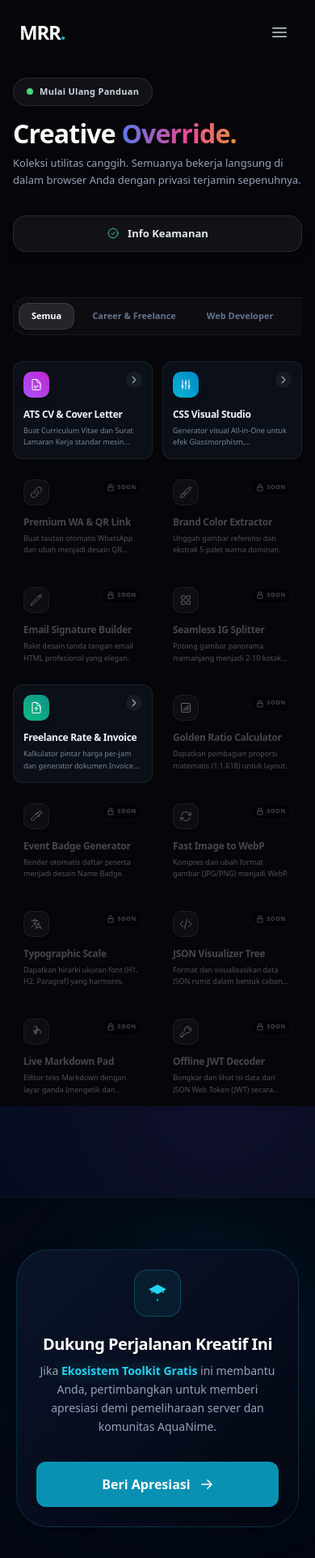
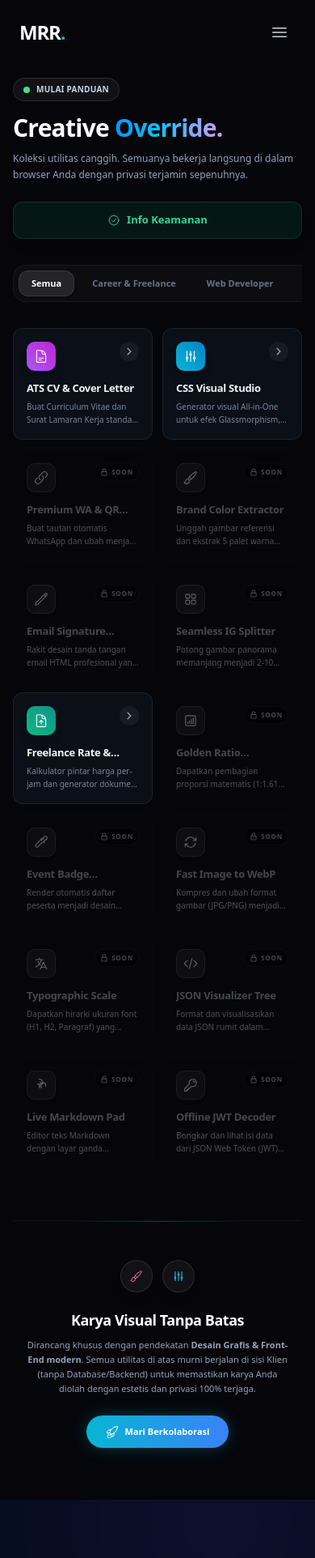
Before and after one commit to Rafli161102/CV-MRR, a Next.js app: page /toolkit in a window 390 px wide. Shown: the top 1924 px of the page at 81% size. Built offline with nearby package versions, Linux system fonts and the light colour scheme.

Commit message:
Update page.jsx

```diff
--- a/src/app/toolkit/page.jsx
+++ b/src/app/toolkit/page.jsx
@@ -23,7 +23,8 @@ const Icons = {
   ArrowRight: (p) => <svg fill="none" viewBox="0 0 24 24" strokeWidth={2.5} stroke="currentColor" {...p}><path strokeLinecap="round" strokeLinejoin="round" d="M8.25 4.5l7.5 7.5-7.5 7.5" /></svg>,
   Lock: (p) => <svg fill="none" viewBox="0 0 24 24" strokeWidth={2.5} stroke="currentColor" {...p}><path strokeLinecap="round" strokeLinejoin="round" d="M16.5 10.5V6.75a4.5 4.5 0 10-9 0v3.75m-.75 11.25h10.5a2.25 2.25 0 002.25-2.25v-6.75a2.25 2.25 0 00-2.25-2.25H6.75a2.25 2.25 0 00-2.25 2.25v6.75a2.25 2.25 0 002.25 2.25z" /></svg>,
   ShieldCheck: (p) => <svg fill="none" viewBox="0 0 24 24" strokeWidth={1.5} stroke="currentColor" {...p}><path strokeLinecap="round" strokeLinejoin="round" d="M9 12.75L11.25 15 15 9.75M21 12c0 1.268-.63 2.39-1.593 3.068a3.745 3.745 0 01-1.043 3.296a3.745 3.745 0 01-3.296 1.043A3.745 3.745 0 0112 21c-1.268 0-2.39-.63-3.068-1.593a3.746 3.746 0 01-3.296-1.043a3.745 3.745 0 01-1.043-3.296A3.745 3.745 0 013 12c0-1.268.63-2.39 1.593-3.068a3.745 3.745 0 011.043-3.296a3.746 3.746 0 013.296-1.043A3.746 3.746 0 0112 3c1.268 0 2.39.63 3.068 1.593a3.746 3.746 0 013.296 1.043a3.746 3.746 0 011.043 3.296A3.745 3.745 0 0121 12z" /></svg>,
-  X: (p) => <svg fill="none" viewBox="0 0 24 24" strokeWidth={2.5} stroke="currentColor" {...p}><path strokeLinecap="round" strokeLinejoin="round" d="M6 18L18 6M6 6l12 12" /></svg>
+  X: (p) => <svg fill="none" viewBox="0 0 24 24" strokeWidth={2.5} stroke="currentColor" {...p}><path strokeLinecap="round" strokeLinejoin="round" d="M6 18L18 6M6 6l12 12" /></svg>,
+  Rocket: (p) => <svg fill="none" viewBox="0 0 24 24" strokeWidth={1.5} stroke="currentColor" {...p}><path strokeLinecap="round" strokeLinejoin="round" d="M15.59 14.37a6 6 0 01-5.84 7.38v-4.8m5.84-2.58a14.98 14.98 0 006.16-12.12A14.98 14.98 0 009.631 8.41m5.96 5.96a14.926 14.926 0 01-5.841 2.58m-.119-8.54a6 6 0 00-7.381 5.84h4.8m2.581-5.84a14.927 14.927 0 00-2.58 5.84m2.699 2.7c-.103.021-.207.041-.311.06a15.09 15.09 0 01-2.448-2.448 14.9 14.9 0 01.06-.312m-2.24 2.39a4.493 4.493 0 00-1.757 4.306 4.433 4.433 0 002.771 2.77c1.651.567 3.485.044 4.306-1.756l3.05-3.05a15.001 15.001 0 00-3.235-3.235l-3.05 3.05z" /></svg>
 };
 
 // ============================================================================
@@ -63,7 +64,7 @@ const toolThemes = {
 };
 
 // =========================================================================
-// KOMPONEN KARTU MODUL
+// KOMPONEN KARTU MODUL (RESPONSIF 2 KOLOM MOBILE)
 // =========================================================================
 const UnifiedCard = ({ tool, cardId }) => {
   const [isClicked, setIsClicked] = useState(false);
@@ -79,14 +80,7 @@ const UnifiedCard = ({ tool, cardId }) => {
 
     setTimeout(() => {
       setIsClicked(false);
-      // Fallback navigation jika useRouter tidak digunakan
-      if (tool.link && tool.link.trim() !== '' && tool.link !== '#') {
-        if (linkRef.current) {
-          linkRef.current.click();
-        } else {
-          window.location.href = tool.link;
-        }
-      }
+      if (linkRef.current) linkRef.current.click();
     }, 600);
   };
 
@@ -98,7 +92,7 @@ const UnifiedCard = ({ tool, cardId }) => {
       <div
         id={cardId}
         onClick={handleClick}
-        className={`group relative flex flex-col justify-between p-3 sm:p-5 lg:p-6 transition-all duration-300 rounded-xl sm:rounded-[20px] lg:rounded-[24px] overflow-hidden min-h-[110px] sm:min-h-[140px] lg:aspect-[1.618/1] transform-gpu
+        className={`group relative flex flex-col justify-between p-4 sm:p-5 lg:p-6 transition-all duration-300 rounded-xl sm:rounded-[20px] lg:rounded-[24px] overflow-hidden min-h-[120px] sm:min-h-[140px] lg:aspect-[1.618/1] transform-gpu
           ${isActive
             ? `bg-[#0a0f18] border border-white/[0.08] hover:border-white/[0.15] ${theme.glow} hover:-translate-y-1 cursor-pointer`
             : `bg-white/[0.01] border border-white/[0.02] opacity-60 grayscale-[80%] transition-all cursor-not-allowed`
@@ -107,33 +101,33 @@ const UnifiedCard = ({ tool, cardId }) => {
         <div className={`absolute top-0 right-0 w-24 h-24 sm:w-32 sm:h-32 bg-gradient-to-bl ${theme.bg} rounded-full blur-[30px] sm:blur-[40px] opacity-0 group-hover:opacity-100 transition-opacity duration-700 pointer-events-none`}></div>
 
         <div className="flex items-start justify-between mb-3 sm:mb-4 lg:mb-6 relative z-10">
-          <div className={`w-8 h-8 sm:w-11 sm:h-11 lg:w-12 lg:h-12 rounded-[10px] sm:rounded-[14px] flex items-center justify-center transition-all duration-500 shadow-lg shrink-0
+          <div className={`w-9 h-9 sm:w-11 sm:h-11 lg:w-12 lg:h-12 rounded-[10px] sm:rounded-[14px] flex items-center justify-center transition-all duration-500 shadow-lg shrink-0
             ${!isClicked && isActive ? `group-hover:${tool.hoverAnim}` : ''}
             ${isClicked && tool.clickAnim ? tool.clickAnim : ''}
             ${isActive ? `bg-gradient-to-tr ${theme.iconBg} text-white` : `bg-white/5 text-slate-400 border border-white/10`}
           `}>
-             <IconComponent className="w-4 h-4 sm:w-5 sm:h-5 lg:w-[22px] lg:h-[22px]" />
+             <IconComponent className="w-[18px] h-[18px] sm:w-5 sm:h-5 lg:w-[22px] lg:h-[22px]" />
           </div>
 
           <div className="shrink-0">
             {isActive ? (
-              <div className={`flex items-center justify-center w-5 h-5 sm:w-7 sm:h-7 lg:w-8 lg:h-8 rounded-full transition-all duration-300 bg-white/5 text-slate-400 group-hover:bg-white/10 ${theme.text} ${isClicked ? 'translate-x-2 opacity-0' : ''}`}>
+              <div className={`flex items-center justify-center w-6 h-6 sm:w-7 sm:h-7 lg:w-8 lg:h-8 rounded-full transition-all duration-300 bg-white/5 text-slate-400 group-hover:bg-white/10 ${theme.text} ${isClicked ? 'translate-x-2 opacity-0' : ''}`}>
                 <Icons.ArrowRight className="w-3 h-3 sm:w-3.5 sm:h-3.5" />
               </div>
             ) : (
               <div className="flex items-center gap-1 px-1.5 py-1 sm:px-2.5 sm:py-1.5 bg-black/40 border border-white/5 rounded-full">
                  <Icons.Lock className="w-2.5 h-2.5 sm:w-3 sm:h-3 text-slate-500" />
-                 <span className="text-[7px] sm:text-[9px] font-bold tracking-widest text-slate-500">SOON</span>
+                 <span className="text-[8px] sm:text-[9px] font-bold tracking-widest text-slate-500">SOON</span>
               </div>
             )}
           </div>
         </div>
 
         <div className="relative z-10 flex-1 flex flex-col justify-end">
-          <h3 className={`text-[12px] sm:text-[16px] lg:text-[18px] font-bold tracking-tight mb-1 sm:mb-1.5 transition-colors ${isActive ? 'text-slate-100 group-hover:text-white' : 'text-slate-500'}`}>
+          <h3 className={`text-[13px] sm:text-[16px] lg:text-[18px] font-bold tracking-tight mb-1 sm:mb-1.5 transition-colors ${isActive ? 'text-slate-100 group-hover:text-white' : 'text-slate-500'} line-clamp-1`}>
             {tool.title}
           </h3>
-          <p className="text-[9px] sm:text-[11px] lg:text-[12px] text-slate-400/80 font-medium line-clamp-2 leading-relaxed transition-colors">
+          <p className="text-[10px] sm:text-[11px] lg:text-[12px] text-slate-400/80 font-medium line-clamp-2 sm:line-clamp-2 leading-relaxed transition-colors">
             {tool.description}
           </p>
         </div>
@@ -146,15 +140,15 @@ const UnifiedCard = ({ tool, cardId }) => {
 // DATA LANGKAH TUTORIAL
 // =========================================================================
 const TOUR_STEPS = [
-  { target: 'tut-start', title: 'Mulai dari Sini', text: <>Ini adalah meja kerja digital Anda. <br/><br/>Kapanpun Anda merasa kebingungan, klik tombol <strong>"Mulai Ulang Panduan"</strong> ini untuk memanggil saya kembali.</>, position: 'bottom' },
+  { target: 'tut-start', title: 'Mulai dari Sini', text: <>Ini adalah meja kerja digital Anda. <br/><br/>Kapanpun Anda merasa kebingungan, klik tombol <strong>"Mulai Panduan"</strong> ini untuk memanggil saya kembali.</>, position: 'bottom' },
   { target: 'tut-filter', title: 'Pencarian Cepat', text: <>Gunakan menu ini untuk menyaring alat. <br/><br/>Contoh: Klik <strong>"Design Utility"</strong> jika Anda hanya ingin melihat alat untuk keperluan desain.</>, position: 'bottom' },
-  { target: 'tut-active', title: 'Alat Siap Pakai', text: <><ul className="list-disc pl-4 space-y-1 mb-2"><li>Kotak berwarna cerah</li><li>Ada ikon panah di pojok</li><li>Bisa langsung diklik!</li></ul>Ini berarti alat tersebut sudah 100% siap membantu pekerjaan Anda.</>, position: 'bottom' },
+  { target: 'tut-active', title: 'Alat Siap Pakai', text: <><ul className="list-disc pl-4 space-y-1 mb-2 text-left"><li>Kotak berwarna cerah</li><li>Ada ikon panah di pojok</li><li>Bisa langsung diklik!</li></ul>Ini berarti alat tersebut sudah 100% siap membantu pekerjaan Anda.</>, position: 'bottom' },
   { target: 'tut-locked', title: 'Segera Hadir', text: <>Kartu abu-abu dengan label <strong>"SOON"</strong> berarti alatnya masih dirakit oleh tim pemrogram kami. <br/><br/>Harap bersabar ya!</>, position: 'top' },
   { target: 'tut-security', title: 'Privasi Terjamin', text: <>Sangat penting: Semua alat di website ini bekerja langsung di memori komputer Anda sendiri.<br/><br/>Kami <strong>tidak pernah mencuri</strong> data sensitif Anda.</>, position: 'bottom' }
 ];
 
 // =========================================================================
-// KOMPONEN: BUBBLE TUTORIAL DENGAN PELACAKAN INTERVAL
+// KOMPONEN: BUBBLE TUTORIAL DENGAN PELACAKAN INTERVAL (ANTI KABUR/MELeset)
 // =========================================================================
 const GuidedTour = ({ onComplete }) => {
   const [step, setStep] = useState(0);
@@ -216,6 +210,7 @@ const GuidedTour = ({ onComplete }) => {
   let bubbleTop = targetRect.bottom + padding + 15;
   let bubbleBottom = 'auto';
 
+  // Mengubah posisi pop-up jika menabrak batas layar bawah
   if (TOUR_STEPS[step].position === 'top' || (window.innerHeight - targetRect.bottom < 250)) {
      bubbleTop = 'auto';
      bubbleBottom = window.innerHeight - targetRect.top + padding + 15;
@@ -226,8 +221,7 @@ const GuidedTour = ({ onComplete }) => {
 
       <div className="absolute inset-0 bg-[#030712]/80 backdrop-blur-[2px] transition-all duration-300" />
 
-      {targetRect && (
-        <>
+      {/* Spotlight murni tanpa CSS Transition delay agar mengunci erat ke target saat scroll */}
       <div
         className="absolute pointer-events-none border-2 border-cyan-400 animate-pulse"
         style={{
@@ -241,14 +235,13 @@ const GuidedTour = ({ onComplete }) => {
       />
 
       <div
-            className="absolute bg-[#0f172a] border border-cyan-500/50 shadow-[0_20px_40px_rgba(0,0,0,0.5)] rounded-[24px] p-5 sm:p-6 transition-all duration-[50ms] ease-linear"
+        className="absolute bg-[#0f172a] border border-cyan-500/50 shadow-[0_20px_40px_rgba(0,0,0,0.5)] rounded-[24px] p-5 sm:p-6"
         style={{
           width: `${bubbleWidth}px`,
           left: isMobile ? '16px' : `${targetRect.left + (targetRect.width / 2)}px`,
           transform: isMobile ? 'none' : 'translateX(-50%)',
           top: bubbleTop !== 'auto' ? `${bubbleTop}px` : 'auto',
           bottom: bubbleBottom !== 'auto' ? `${bubbleBottom}px` : 'auto',
-              transition: 'opacity 0.3s ease'
         }}
       >
          <div className="relative z-10 pointer-events-auto">
@@ -263,15 +256,13 @@ const GuidedTour = ({ onComplete }) => {
            <div className="text-[13px] sm:text-[13.5px] text-slate-300 leading-relaxed font-medium mb-6">{TOUR_STEPS[step].text}</div>
 
            <div className="flex justify-between items-center">
-                 <button onClick={onComplete} className="text-[11px] sm:text-[12px] font-bold text-slate-500 hover:text-white transition-colors px-1 py-2">Akhiri Tur</button>
+             <button onClick={onComplete} className="text-[11px] sm:text-[12px] font-bold text-slate-500 hover:text-white transition-colors px-2 py-2">Akhiri Tur</button>
              <button onClick={() => step < TOUR_STEPS.length - 1 ? setStep(s => s + 1) : onComplete()} className="bg-cyan-500 hover:bg-cyan-400 text-black px-5 sm:px-6 py-2 sm:py-2.5 rounded-full text-[12px] sm:text-[13px] font-bold transition-all shadow-[0_0_15px_rgba(34,211,238,0.4)] hover:scale-105 active:scale-95">
                {step < TOUR_STEPS.length - 1 ? 'Lanjut Mengerti' : 'Selesai!'}
              </button>
            </div>
          </div>
       </div>
-        </>
-      )}
     </div>
   );
 }
@@ -286,17 +277,18 @@ export default function ToolkitPage() {
   const [showTutorial, setShowTutorial] = useState(false);
 
   useEffect(() => {
-    // Memastikan tutorial langsung jalan (Auto-Start)
-    const hasSeenTutorial = localStorage.getItem('override_tour_active_v1');
+    // Key di-reset agar PASTI MUNCUL untuk user/previewer baru
+    const hasSeenTutorial = localStorage.getItem('portfolio_toolkit_tour_v2');
     if (!hasSeenTutorial) {
-      const timer = setTimeout(() => setShowTutorial(true), 500);
+      // Delay 1.5 detik memberikan waktu agar halaman selesai di-render sebelum tutorial muncul
+      const timer = setTimeout(() => setShowTutorial(true), 1500);
       return () => clearTimeout(timer);
     }
   }, []);
 
   const handleCompleteTutorial = () => {
     setShowTutorial(false);
-    localStorage.setItem('override_tour_active_v1', 'true');
+    localStorage.setItem('portfolio_toolkit_tour_v2', 'true');
     window.scrollTo({ top: 0, behavior: 'smooth' });
   };
 
@@ -310,16 +302,16 @@ export default function ToolkitPage() {
         <div className="absolute bottom-[-10%] right-[-10%] w-[80vw] h-[80vw] sm:w-[50vw] sm:h-[50vw] bg-purple-600/10 rounded-full blur-[120px] sm:blur-[150px] mix-blend-screen"></div>
       </div>
 
-      {/* pb-0 untuk menghilangkan space bawah agar mentok footer */}
-      <div className="w-full max-w-[1400px] mx-auto px-4 sm:px-6 md:px-8 pt-24 sm:pt-32 lg:pt-36 pb-0 flex flex-col flex-grow">
+      <div className="w-full max-w-[1400px] mx-auto px-4 sm:px-6 md:px-8 pt-24 sm:pt-32 lg:pt-36 flex flex-col flex-grow">
 
-        <header className="mb-6 sm:mb-8 lg:mb-[42px] animate-fade-in-up">
-          <div className="flex flex-col md:flex-row md:items-end justify-between gap-6 sm:gap-8 mb-6 sm:mb-8">
-            <div className="w-full md:w-[60%] lg:w-[65%]">
+        {/* HEADER DIPERBAIKI (TOMBOL TERPISAH, JUDUL FOKUS KIRI) */}
+        <header className="mb-6 sm:mb-8 lg:mb-12 animate-fade-in-up">
+          <div className="flex flex-col md:flex-row md:items-end justify-between gap-6 sm:gap-8">
+            <div className="w-full md:w-[65%]">
 
-              <div
+              <button
                 id="tut-start"
-                className="inline-flex items-center gap-2 px-4 py-2 rounded-full bg-white/5 border border-white/10 mb-4 sm:mb-5 lg:mb-6 backdrop-blur-md cursor-pointer hover:bg-white/10 transition-colors w-max"
+                className="inline-flex items-center gap-2 px-3 py-1.5 sm:px-4 sm:py-2 rounded-full bg-white/5 border border-white/10 mb-4 sm:mb-6 backdrop-blur-md cursor-pointer hover:bg-white/10 transition-colors w-max"
                 onClick={() => {
                   setActiveCat('Semua');
                   setShowTutorial(false);
@@ -330,31 +322,31 @@ export default function ToolkitPage() {
                 }}
               >
                 <div className="w-2 h-2 rounded-full bg-green-400 animate-pulse"></div>
-                <span className="text-[11px] sm:text-[12px] lg:text-[13px] font-bold tracking-wide text-slate-300">Mulai Ulang Panduan</span>
-              </div>
+                <span className="text-[10px] sm:text-xs font-bold tracking-wide text-slate-300 uppercase">Mulai Panduan</span>
+              </button>
 
-              <h1 className="text-[32px] sm:text-4xl lg:text-5xl xl:text-6xl font-black text-white tracking-tight mb-2 sm:mb-3 lg:mb-4 leading-[1.15] sm:leading-[1.1]">
+              <h1 className="text-3xl sm:text-4xl lg:text-5xl xl:text-6xl font-black text-white tracking-tight mb-3 sm:mb-4 leading-[1.1]">
                 Creative <span className="text-rgb-animated">Override.</span>
               </h1>
-              <p className="text-slate-400 text-[13px] sm:text-sm md:text-base lg:text-lg font-medium leading-relaxed max-w-2xl">
+              <p className="text-slate-400 text-xs sm:text-sm md:text-base font-medium leading-relaxed max-w-2xl">
                 Koleksi utilitas canggih. Semuanya bekerja langsung di dalam browser Anda dengan privasi terjamin sepenuhnya.
               </p>
             </div>
 
-            <div className="w-full md:w-auto mt-2 md:mt-0 shrink-0">
+            <div className="w-full md:w-auto shrink-0">
               <button
                 id="tut-security"
                 onClick={() => setIsSecurityModalOpen(true)}
-                className="w-full md:w-auto justify-center group flex items-center gap-2.5 sm:gap-3 bg-white/5 hover:bg-white/10 border border-white/10 px-4 sm:px-5 py-3 sm:py-3.5 rounded-2xl shadow-lg backdrop-blur-md transition-all hover:scale-105 active:scale-95"
+                className="w-full md:w-auto justify-center flex items-center gap-2 sm:gap-3 bg-emerald-500/10 hover:bg-emerald-500/20 border border-emerald-500/20 px-4 sm:px-6 py-3 sm:py-3.5 rounded-xl sm:rounded-2xl shadow-lg backdrop-blur-md transition-all hover:scale-105 active:scale-95 text-emerald-400"
               >
-                <Icons.ShieldCheck className="w-4 h-4 sm:w-5 sm:h-5 text-emerald-400" />
-                <span className="text-[13px] sm:text-[14px] lg:text-[15px] font-bold text-slate-200">Info Keamanan</span>
+                <Icons.ShieldCheck className="w-4 h-4 sm:w-5 sm:h-5" />
+                <span className="text-[13px] sm:text-[14px] font-bold">Info Keamanan</span>
               </button>
             </div>
           </div>
         </header>
 
-        <div id="tut-filter" className="w-full overflow-x-auto no-scrollbar py-2 mb-6 sm:mb-8 lg:mb-[42px] sticky top-[70px] sm:top-[90px] z-[5] animate-fade-in-up" style={{ animationDelay: '0.1s' }}>
+        <div id="tut-filter" className="w-full overflow-x-auto no-scrollbar py-2 mb-6 sm:mb-8 lg:mb-10 sticky top-[70px] sm:top-[90px] z-[5] animate-fade-in-up" style={{ animationDelay: '0.1s' }}>
           <div className="inline-flex items-center gap-1.5 sm:gap-2 bg-white/[0.03] p-1.5 rounded-[16px] sm:rounded-[20px] border border-white/5 backdrop-blur-xl">
             {categories.map(cat => (
               <button
@@ -370,8 +362,8 @@ export default function ToolkitPage() {
           </div>
         </div>
 
-        <div className="animate-fade-in-up w-full pb-0 mb-0" style={{ animationDelay: '0.2s' }}>
-          <div className="grid grid-cols-2 lg:grid-cols-3 xl:grid-cols-4 gap-3 sm:gap-4 lg:gap-6 pb-0 mb-0">
+        <div className="animate-fade-in-up w-full" style={{ animationDelay: '0.2s' }}>
+          <div className="grid grid-cols-2 lg:grid-cols-3 xl:grid-cols-4 gap-3 sm:gap-4 lg:gap-6">
             {filteredTools.map((tool) => {
                const isActiveFirst = tool.id === filteredTools.find(t => t.status === 'active')?.id;
                const isLockedFirst = tool.id === filteredTools.find(t => t.status !== 'active')?.id;
@@ -385,8 +377,33 @@ export default function ToolkitPage() {
           </div>
         </div>
 
+        {/* CALL TO ACTION EKSKLUSIF PORTOFOLIO (PEMISAH AGAR TIDAK MENTOK FOOTER) */}
+        <div className="w-full mt-16 sm:mt-24 pt-12 sm:pt-16 pb-16 sm:pb-24 border-t border-white/5 relative flex flex-col items-center justify-center text-center animate-fade-in-up" style={{ animationDelay: '0.3s' }}>
+           <div className="absolute top-0 left-1/2 -translate-x-1/2 w-2/3 md:w-1/3 h-[1px] bg-gradient-to-r from-transparent via-cyan-500/30 to-transparent"></div>
+
+           <div className="flex items-center gap-3 mb-5 sm:mb-6">
+              <div className="w-10 h-10 rounded-full bg-white/5 border border-white/10 flex items-center justify-center shadow-lg">
+                 <Icons.Palette className="w-4 h-4 sm:w-5 sm:h-5 text-pink-400" />
+              </div>
+              <div className="w-10 h-10 rounded-full bg-white/5 border border-white/10 flex items-center justify-center shadow-lg">
+                 <Icons.Layers className="w-4 h-4 sm:w-5 sm:h-5 text-cyan-400" />
+              </div>
            </div>
 
+           <h3 className="text-lg sm:text-xl md:text-2xl font-bold text-white mb-2 sm:mb-3 tracking-tight">Karya Visual Tanpa Batas</h3>
+           <p className="text-slate-400 text-[11px] sm:text-xs md:text-sm max-w-lg mb-6 sm:mb-8 leading-relaxed px-4">
+             Dirancang khusus dengan pendekatan <strong>Desain Grafis & Front-End modern</strong>. Semua utilitas di atas murni berjalan di sisi Klien (tanpa Database/Backend) untuk memastikan karya Anda diolah dengan estetis dan privasi 100% terjaga.
+           </p>
+
+           <a href="mailto:rafli161102@gmail.com" className="group flex items-center gap-2 px-6 sm:px-8 py-3 sm:py-3.5 bg-gradient-to-r from-cyan-500 to-blue-500 text-white rounded-full text-[11px] sm:text-sm font-bold transition-all hover:scale-105 active:scale-95 shadow-[0_0_20px_rgba(6,182,212,0.3)]">
+             <Icons.Rocket className="w-4 h-4" />
+             Mari Berkolaborasi
+           </a>
+        </div>
+
+      </div>
+
+      {/* JENDELA INFO KEAMANAN (KOMPAK) */}
       {isSecurityModalOpen && (
         <div className="fixed inset-0 z-[9999] flex items-center justify-center p-4 sm:p-6 bg-[#000000]/80 backdrop-blur-sm animate-fade-in">
            <div className="absolute inset-0 cursor-pointer" onClick={() => setIsSecurityModalOpen(false)}></div>
@@ -398,7 +415,7 @@ export default function ToolkitPage() {
                    <Icons.X className="w-3.5 h-3.5 sm:w-4 sm:h-4" />
                  </button>
 
-                 <div className="w-10 h-10 sm:w-16 sm:h-16 mx-auto bg-gradient-to-br from-blue-500 to-pink-500 rounded-[10px] sm:rounded-2xl flex items-center justify-center shadow-[0_0_30px_rgba(236,72,153,0.3)] mb-2 sm:mb-4">
+                 <div className="w-10 h-10 sm:w-16 sm:h-16 mx-auto bg-gradient-to-br from-emerald-400 to-cyan-500 rounded-[10px] sm:rounded-2xl flex items-center justify-center shadow-[0_0_30px_rgba(52,211,153,0.3)] mb-2 sm:mb-4">
                     <Icons.ShieldCheck className="w-5 h-5 sm:w-8 sm:h-8 text-white" />
                  </div>
                  <h3 className="text-base sm:text-2xl font-bold text-white tracking-tight">Privasi & Keamanan</h3>
@@ -408,7 +425,7 @@ export default function ToolkitPage() {
               <div className="p-4 sm:p-6 space-y-2.5 sm:space-y-5 bg-white/[0.02]">
 
                  <div className="flex gap-3 items-start">
-                    <div className="w-5 h-5 sm:w-8 sm:h-8 rounded-full bg-white/5 border border-white/10 flex items-center justify-center shrink-0 text-blue-400 font-bold text-[9px] sm:text-xs mt-0.5">1</div>
+                    <div className="w-5 h-5 sm:w-8 sm:h-8 rounded-full bg-white/5 border border-white/10 flex items-center justify-center shrink-0 text-emerald-400 font-bold text-[9px] sm:text-xs mt-0.5">1</div>
                     <div>
                        <h4 className="text-white text-[12px] sm:text-[14px] font-bold">Pemrosesan Lokal</h4>
                        <p className="text-slate-400 text-[10px] sm:text-[12px] leading-snug sm:leading-relaxed mt-0.5 sm:mt-1">Berjalan murni di dalam perangkat Anda sendiri.</p>
@@ -416,7 +433,7 @@ export default function ToolkitPage() {
                  </div>
 
                  <div className="flex gap-3 items-start">
-                    <div className="w-5 h-5 sm:w-8 sm:h-8 rounded-full bg-white/5 border border-white/10 flex items-center justify-center shrink-0 text-pink-400 font-bold text-[9px] sm:text-xs mt-0.5">2</div>
+                    <div className="w-5 h-5 sm:w-8 sm:h-8 rounded-full bg-white/5 border border-white/10 flex items-center justify-center shrink-0 text-emerald-400 font-bold text-[9px] sm:text-xs mt-0.5">2</div>
                     <div>
                        <h4 className="text-white text-[12px] sm:text-[14px] font-bold">Tanpa Database Cloud</h4>
                        <p className="text-slate-400 text-[10px] sm:text-[12px] leading-snug sm:leading-relaxed mt-0.5 sm:mt-1">Data sensitif Anda tidak pernah terbang ke internet.</p>
@@ -424,7 +441,7 @@ export default function ToolkitPage() {
                  </div>
 
                  <div className="flex gap-3 items-start">
-                    <div className="w-5 h-5 sm:w-8 sm:h-8 rounded-full bg-white/5 border border-white/10 flex items-center justify-center shrink-0 text-yellow-400 font-bold text-[9px] sm:text-xs mt-0.5">3</div>
+                    <div className="w-5 h-5 sm:w-8 sm:h-8 rounded-full bg-white/5 border border-white/10 flex items-center justify-center shrink-0 text-emerald-400 font-bold text-[9px] sm:text-xs mt-0.5">3</div>
                     <div>
                        <h4 className="text-white text-[12px] sm:text-[14px] font-bold">Penyimpanan Cache</h4>
                        <p className="text-slate-400 text-[10px] sm:text-[12px] leading-snug sm:leading-relaxed mt-0.5 sm:mt-1">Hanya dititipkan di browser Anda, dan bisa dihapus kapan saja.</p>
@@ -449,20 +466,20 @@ export default function ToolkitPage() {
         @keyframes fadeInUp { from { opacity: 0; transform: translateY(20px); } to { opacity: 1; transform: translateY(0); } }
         .animate-fade-in-up { animation: fadeInUp 0.6s cubic-bezier(0.16, 1, 0.3, 1) forwards; opacity: 0; }
 
-        /* EFEK ANIMASI RGB COLOR THEORY TRIAD (Blue, Magenta, Yellow) */
+        /* EFEK ANIMASI RGB COLOR THEORY TRIAD Yg Aesthetic (Cyan -> Pink -> Deep Blue) */
         .text-rgb-animated {
           background: linear-gradient(
             to right,
-            #3b82f6, /* Blue */
-            #ec4899, /* Pink/Magenta */
-            #eab308, /* Yellow */
-            #3b82f6  /* Blue (loop) */
+            #00c6ff, /* Cyan */
+            #f093fb, /* Light Pink */
+            #0072ff, /* Deep Blue */
+            #00c6ff  /* Cyan (loop back) */
           );
           background-size: 200% auto;
           color: transparent;
           -webkit-background-clip: text;
           background-clip: text;
-          animation: rgbFlow 3s linear infinite;
+          animation: rgbFlow 5s linear infinite;
         }
         @keyframes rgbFlow {
           to { background-position: -200% center; }
```
Lines whose indentation alone changed are shown as unchanged.
